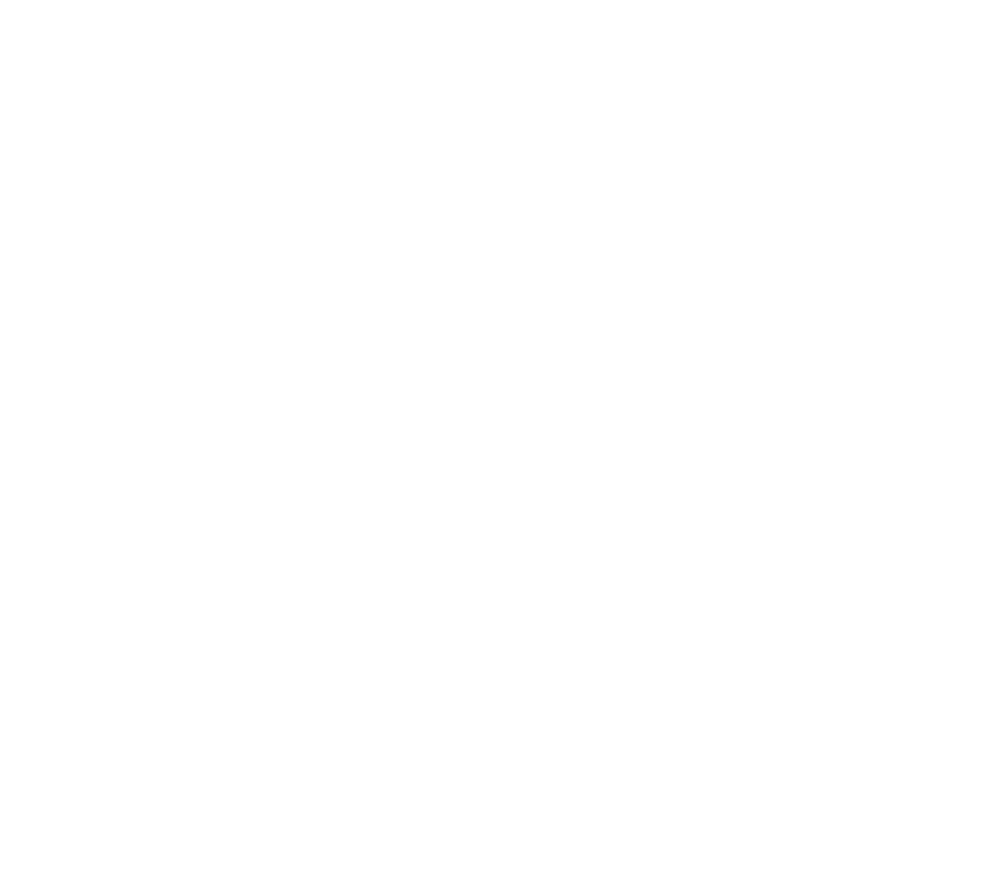
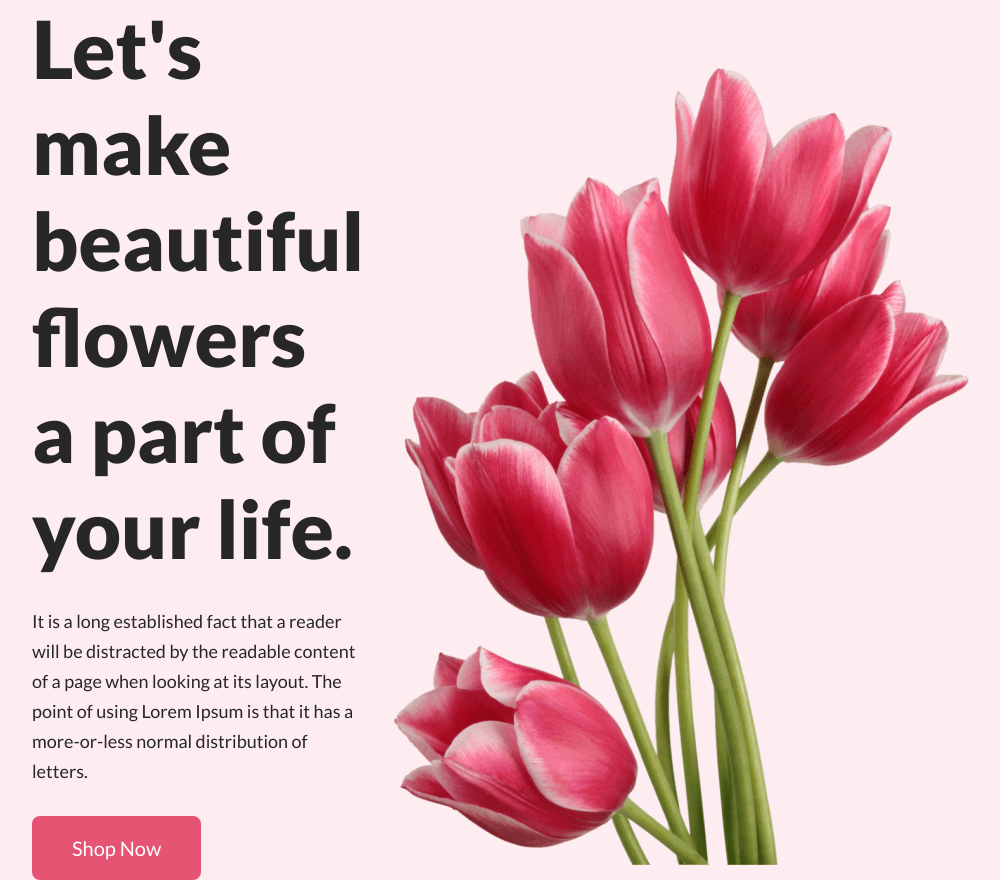
Before and after one commit to shiponirfan/Flower-Shop-Website, a plain HTML site: page index.html in a window 1280 px wide. Shown: the whole page, without its empty margins (208-1208 px from the left). Before the commit the page ends 800 px from the top, so only its background shows below. Drawn offline with Linux system fonts and the light colour scheme.

Commit message:
banner section added

```diff
--- a/index.html
+++ b/index.html
@@ -3,9 +3,30 @@
 <head>
     <meta charset="UTF-8">
     <meta name="viewport" content="width=device-width, initial-scale=1.0">
+    <link rel="preconnect" href="https://fonts.googleapis.com">
+<link rel="preconnect" href="https://fonts.gstatic.com" crossorigin>
+<link href="https://fonts.googleapis.com/css2?family=Lato:wght@400;700;900&display=swap" rel="stylesheet">
+    <link rel="stylesheet" href="styles/styles.css">
     <title>Flower Shop Assignment</title>
 </head>
 <body>
+    <header>
+        <section class="banner-section">
+                <div class="banner-text">
+                    <h1>Let's make beautiful flowers a part of your life.</h1>
+                    <p>It is a long established fact that a reader will be distracted by the readable content of a page when looking at its layout. The point of using Lorem Ipsum is that it has a more-or-less normal distribution of letters.</p>
+                    <button class="btn-primary">Shop Now</button>
+                </div>
+                <div class="banner-img">
+                    <img src="./assets/images/pngwing 10.png" alt="flower image">
+                </div>
+        </section>
+    </header>
+    <main>
 
+    </main>
+    <footer>
+
+    </footer>
 </body>
 </html>
--- /dev/null
+++ b/styles/styles.css
@@ -0,0 +1,53 @@
+/* Global CSS */
+* {
+    margin: 0;
+    padding: 0;
+    font-family: 'Lato', sans-serif;
+}
+
+.btn-primary {
+    padding: 20px 40px;
+    border-radius: 8px;
+    background: #E55473;
+    color: #FFF;
+    font-size: 20px;
+    border: none;
+}
+
+/* Header Section CSS Start */
+header {
+    background: rgba(229, 84, 115, 0.10);
+}
+
+.banner-section {
+    display: flex;
+    justify-content: space-between;
+    align-items: center;
+    padding: 0 240px;
+}
+
+.banner-text {
+    width: 700px;
+}
+
+.banner-text h1 {
+    color: #272727;
+    font-size: 80px;
+    font-weight: 900;
+}
+
+.banner-text p {
+    color: #272727;
+    font-size: 18px;
+    line-height: 30px;
+    margin: 30px 0;
+}
+
+.banner-img {
+    padding-top: 50px;
+}
+
+.banner-img img {
+    display: block;
+}
+/* Header Section CSS End */
```
